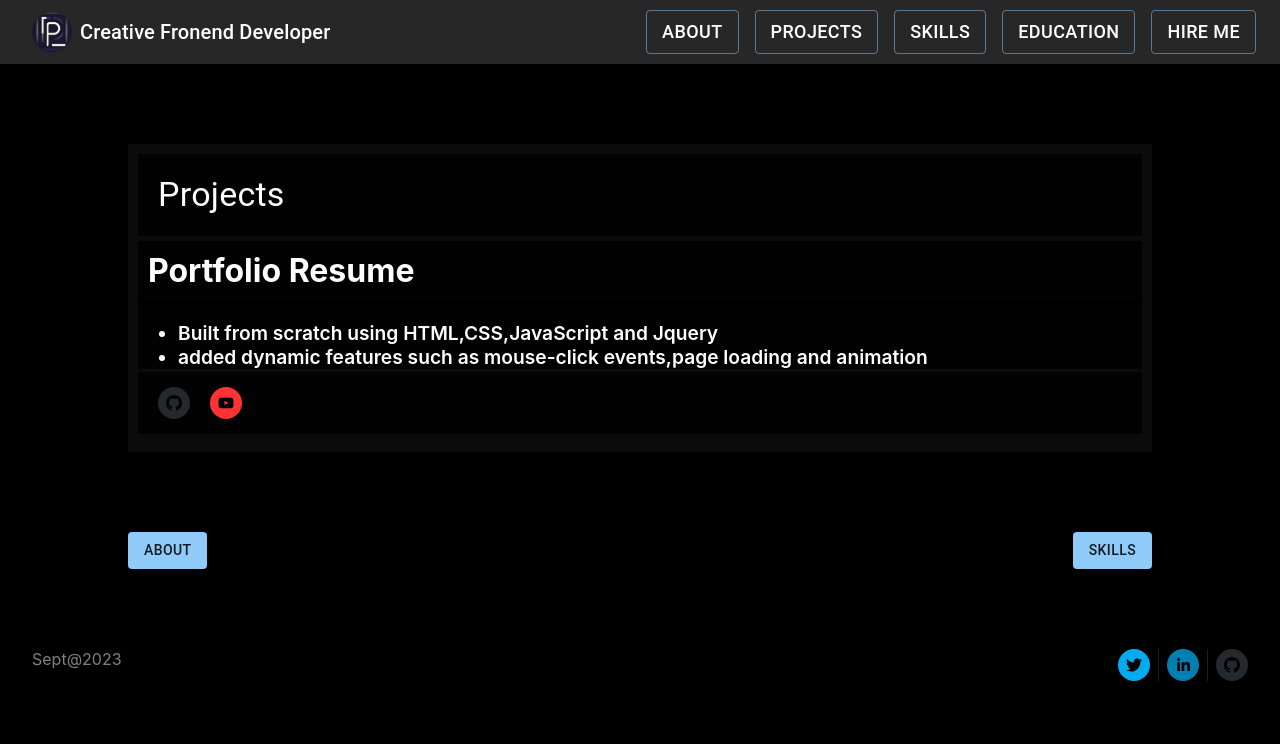
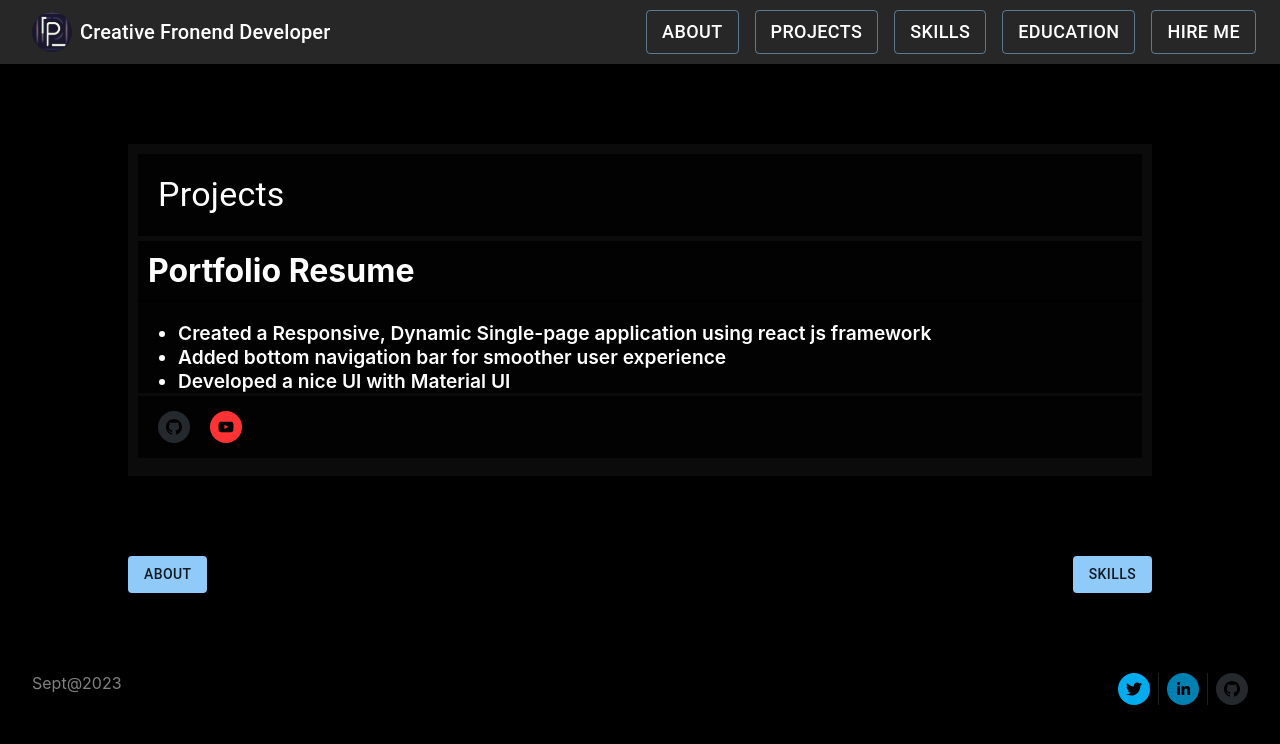
Before and after one commit to Pavan-Sai-padavala/PORTFOLIO, a React (Create React App) app: page /Home/Projects in a window 1280 px wide. Shown: the top 744 px of the page. Built offline with nearby package versions, Linux system fonts and the light colour scheme.

Commit message:
Update Projects.tsx

```diff
--- a/src/components/Projects.tsx
+++ b/src/components/Projects.tsx
@@ -10,11 +10,12 @@ export const Projects = () => {
       <div className="project_container">
         <div className="projectTitle">Portfolio Resume</div>
         <ul className="projectDetails">
-          <li>Built from scratch using HTML,CSS,JavaScript and Jquery</li>
-          <li>added dynamic features such as mouse-click events,page loading and animation</li>
+          <li>Created a Responsive, Dynamic Single-page application using react js framework</li>
+          <li>Added bottom navigation bar for smoother user experience</li>
+          <li>Developed a nice UI with Material UI</li>
         </ul>
         <div className="projectLinks">
-          <Link href="https://github.com/Pavan-Sai-padavala/Pavan-sai-padavala.github.io" target="_blank" rel="noopener noreferrer"><SocialIcon style={{width:'2rem',height:'2rem'}} network='github' /></Link>
+          <Link href="https://github.com/Pavan-Sai-padavala/PORTFOLIO" target="_blank" rel="noopener noreferrer"><SocialIcon style={{width:'2rem',height:'2rem'}} network='github' /></Link>
           <Link href="https://www.youtube.com/@pavansaipadavala46" target="_blank" rel="noopener noreferrer"><SocialIcon style={{width:'2rem',height:'2rem'}} network='youtube' /></Link>
         </div>
       </div>
```
